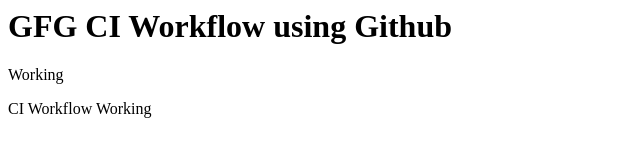
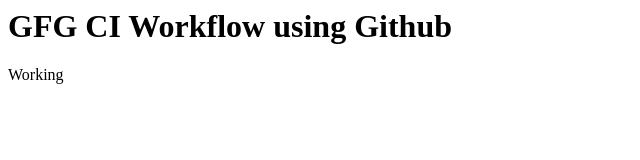
Before and after one commit to Gaurav-2803/gfg-ci-workflow, a plain HTML site: page index.html in a window 1280 px wide. Shown: the whole page, without its empty margins (0-640 px from the left). Drawn offline with Linux system fonts and the light colour scheme.

Commit message:
Update index.html

```diff
--- a/index.html
+++ b/index.html
@@ -3,7 +3,6 @@
 <body>
     <h1>GFG CI Workflow using Github</h1>
     <p> Working </p>
-    <p> CI Workflow Working </p>
 </body>
 
 </html>
```
